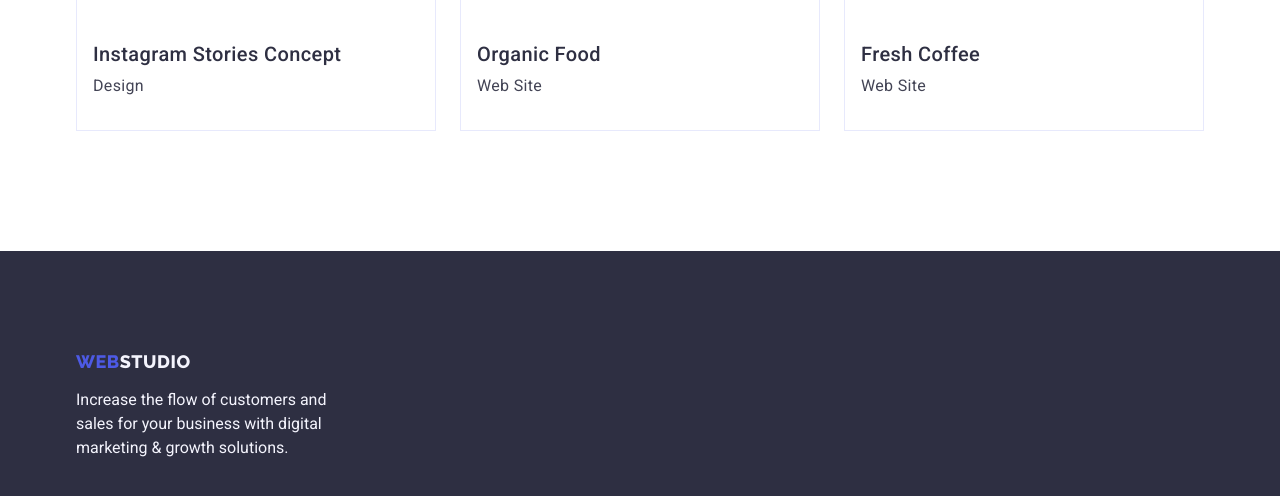
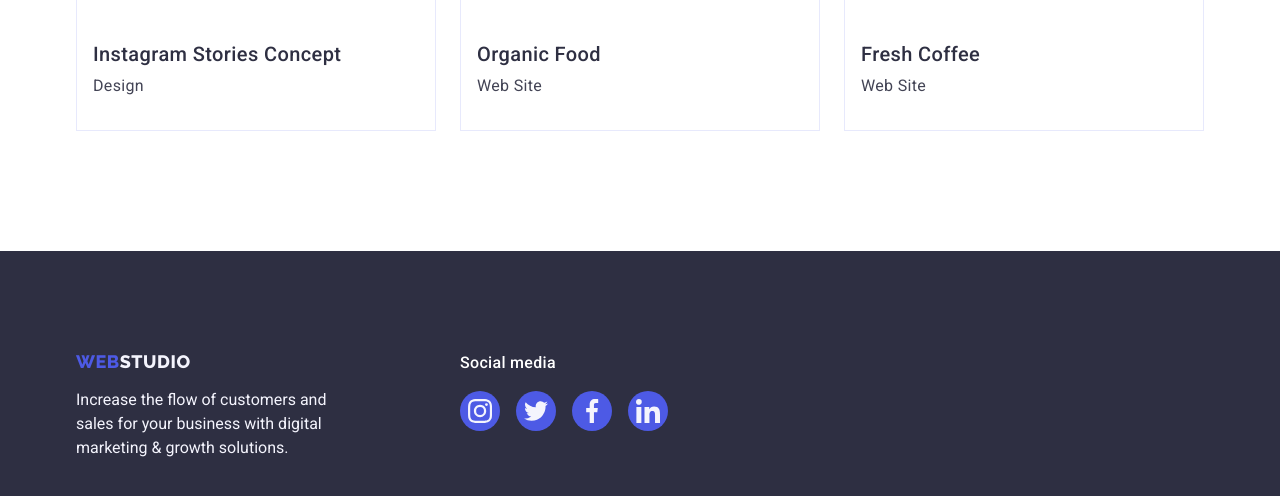
Before and after one commit to Fa11enSky/goit-markup-hw-04, a plain HTML site: page portfolio.html in a window 1280 px wide. Shown: the part 1615-2111 px from the top of the page. Drawn offline with nearby package versions, Linux system fonts and the light colour scheme.

Commit message:
add footer portfolio

```diff
--- a/portfolio.html
+++ b/portfolio.html
@@ -229,13 +229,49 @@
     </main>
     <footer class="footer">
       <div class="container">
-        <a class="logo link footer-logo" href="./index.html"
-          >Web<span class="footer-logo-part">Studio</span></a
-        >
-        <p class="footer-about">
-          Increase the flow of customers and sales for your business with
-          digital marketing & growth solutions.
-        </p>
+        <div class="footer-container">
+          <div class="footer-main">
+            <a class="logo link footer-logo" href="./index.html">Web<span class="footer-logo-part">Studio</span></a>
+            <p class="footer-about">
+              Increase the flow of customers and sales for your business with
+              digital marketing & growth solutions.
+            </p>
+          </div>
+
+          <div class="footer-soc-container">
+            <p class="footer-soc-title">Social media</p>
+            <ul class="footer-soc-list list">
+              <li class="footer-soc-item">
+                <a class="footer-soc-link" href="">
+                  <svg class="footer-soc-icon" width="24" heigth="24">
+                    <use href="./images/icons.svg#icon-instagram"></use>
+                  </svg>
+                </a>
+              </li>
+              <li class="footer-soc-item">
+                <a class="footer-soc-link" href="">
+                  <svg class="footer-soc-icon" width="24" height="24">
+                    <use href="./images/icons.svg#icon-twitter"></use>
+                  </svg>
+                </a>
+              </li>
+              <li class="footer-soc-item">
+                <a class="footer-soc-link" href="">
+                  <svg class="footer-soc-icon" width="24" heigth="24">
+                    <use href="./images/icons.svg#icon-facebook"></use>
+                  </svg>
+                </a>
+              </li>
+              <li class="footer-soc-item">
+                <a class="footer-soc-link" href="">
+                  <svg class="footer-soc-icon" width="24" heigth="24">
+                    <use href="./images/icons.svg#icon-linkedin"></use>
+                  </svg>
+                </a>
+              </li>
+            </ul>
+          </div>
+        </div>
       </div>
     </footer>
   </body>
```
